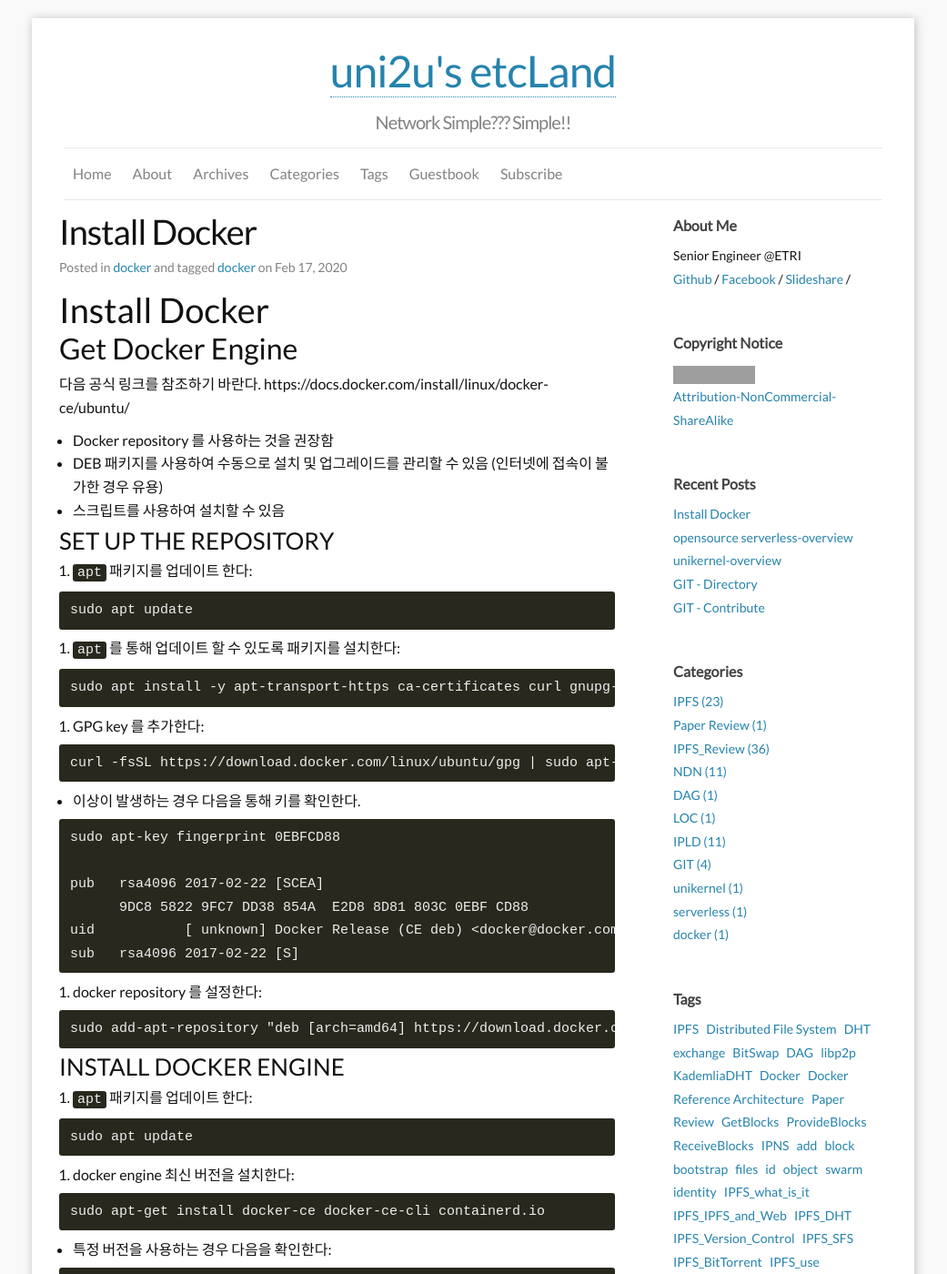
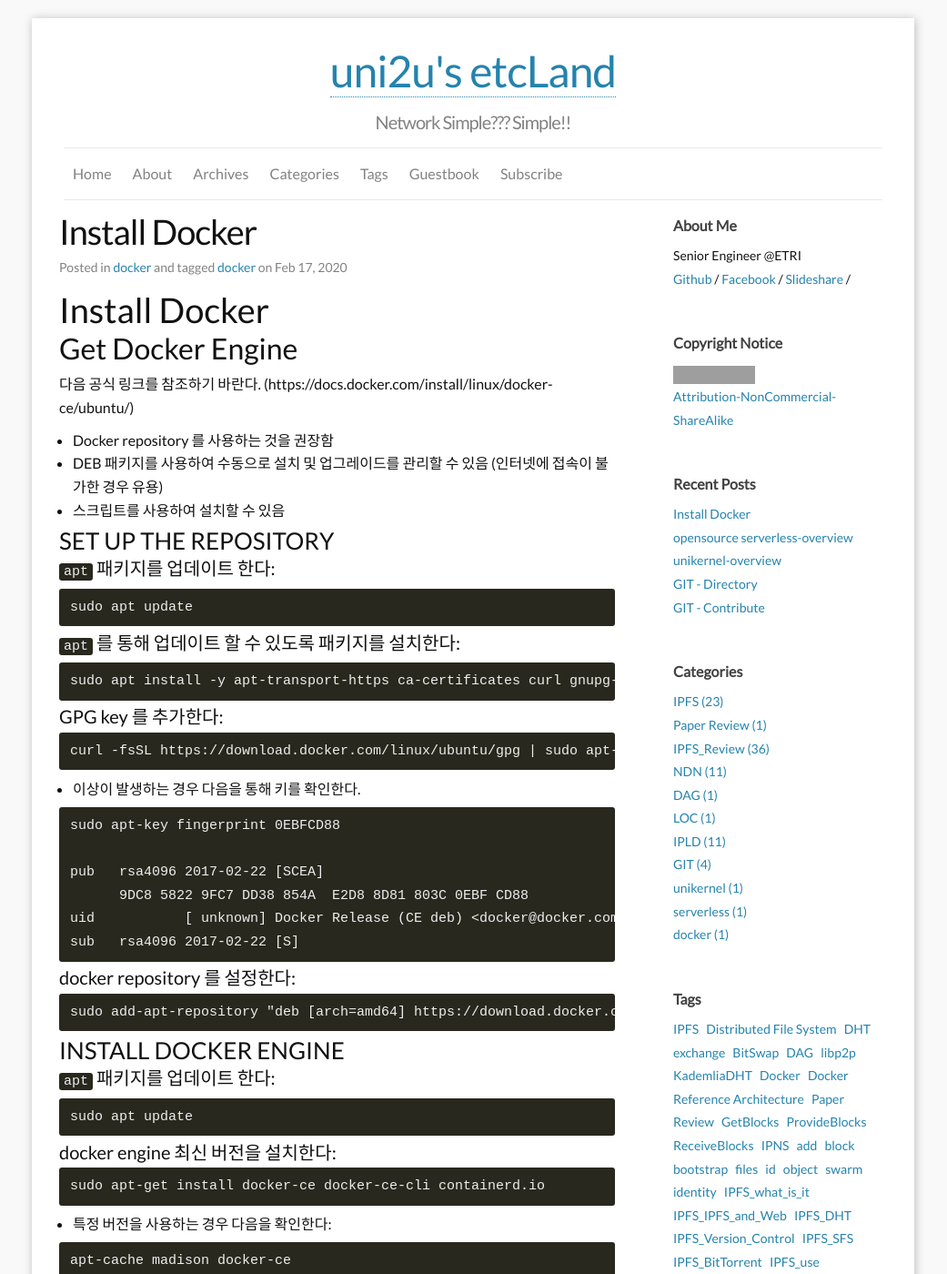
Before and after one commit to uni2u/uni2u.github.io, a Jekyll site: the page built from _posts/2020-02-17-docker01.md, in a window 1280 px wide and 1400 px high. Shown: the whole window at 91% size, without its empty margins (120-1161 px from the left). Built offline with Jekyll 4.4.1, drawn with Linux system fonts in a browser that asks for light colours; comment, search, counter and statistics services are not loaded; part of the change alters nothing that is shown; some of the changed text lies outside the part shown; grey boxes are pictures that could not be loaded.

````diff
--- a/_posts/2020-02-17-docker01.md
+++ b/_posts/2020-02-17-docker01.md
@@ -14,8 +14,7 @@ meta: "Springfield"
 
 ## Get Docker Engine
 
-다음 공식 링크를 참조하기 바란다.
-https://docs.docker.com/install/linux/docker-ce/ubuntu/
+다음 공식 링크를 참조하기 바란다. (https://docs.docker.com/install/linux/docker-ce/ubuntu/)
 
 - Docker repository 를 사용하는 것을 권장함
 - DEB 패키지를 사용하여 수동으로 설치 및 업그레이드를 관리할 수 있음 (인터넷에 접속이 불가한 경우 유용)
@@ -23,19 +22,19 @@ https://docs.docker.com/install/linux/docker-ce/ubuntu/
 
 ### SET UP THE REPOSITORY
 
-1. `apt` 패키지를 업데이트 한다:
+#### `apt` 패키지를 업데이트 한다:
 
 ```
 sudo apt update
 ```
 
-2. `apt` 를 통해 업데이트 할 수 있도록 패키지를 설치한다:
+#### `apt` 를 통해 업데이트 할 수 있도록 패키지를 설치한다:
 
 ```
 sudo apt install -y apt-transport-https ca-certificates curl gnupg-agent software-properties-common
 ```
 
-3. GPG key 를 추가한다:
+#### GPG key 를 추가한다:
 
 ```
 curl -fsSL https://download.docker.com/linux/ubuntu/gpg | sudo apt-key add -
@@ -52,7 +51,7 @@ uid           [ unknown] Docker Release (CE deb) <docker@docker.com>
 sub   rsa4096 2017-02-22 [S]
 ```
 
-4. docker repository 를 설정한다:
+#### docker repository 를 설정한다:
 
 ```
 sudo add-apt-repository "deb [arch=amd64] https://download.docker.com/linux/ubuntu $(lsb_release -cs) stable"
@@ -60,13 +59,13 @@ sudo add-apt-repository "deb [arch=amd64] https://download.docker.com/linux/ubun
 
 ### INSTALL DOCKER ENGINE
 
-1. `apt` 패키지를 업데이트 한다:
+#### `apt` 패키지를 업데이트 한다:
 
 ```
 sudo apt update
 ```
 
-2. docker engine 최신 버전을 설치한다:
+#### docker engine 최신 버전을 설치한다:
 
 ```
 sudo apt-get install docker-ce docker-ce-cli containerd.io
@@ -88,15 +87,21 @@ apt-cache madison docker-ce
 sudo apt-get install docker-ce=<VERSION_STRING> docker-ce-cli=<VERSION_STRING> containerd.io
 ```
 
+- docker 를 root 권한으로 실행할 수 있도록 한다:
+
+```
+sudo usermod -aG docker $USER
+```
+
 ### REMOVE DOCKER
 
-1. docker engine 패키지를 제거한다:
+#### docker engine 패키지를 제거한다:
 
 ```
 sudo apt purge docker-ce
 ```
 
-2. 모든 이미지, 컨테이너, 볼륨을 삭제한다: (호스트 이미지, 컨테이너, 볼륨, 사용자 정의 구성 파일은 자동으로 제거되지 않기 때문)
+#### 모든 이미지, 컨테이너, 볼륨을 삭제한다: (호스트 이미지, 컨테이너, 볼륨, 사용자 정의 구성 파일은 자동으로 제거되지 않기 때문)
 
 ```
 sudo rm -rf /var/lib/docker
````
